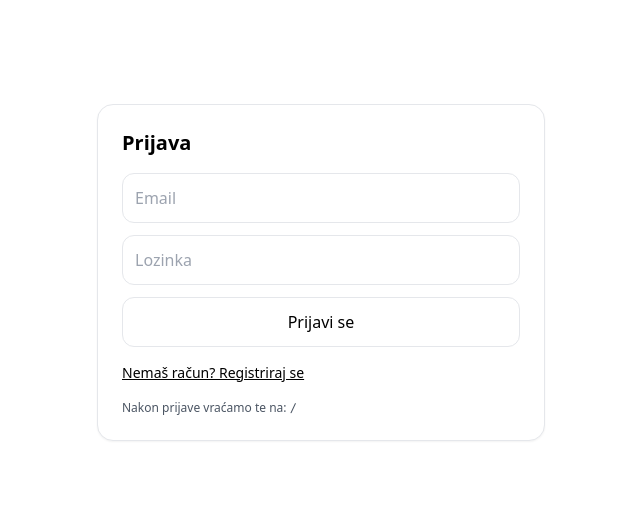
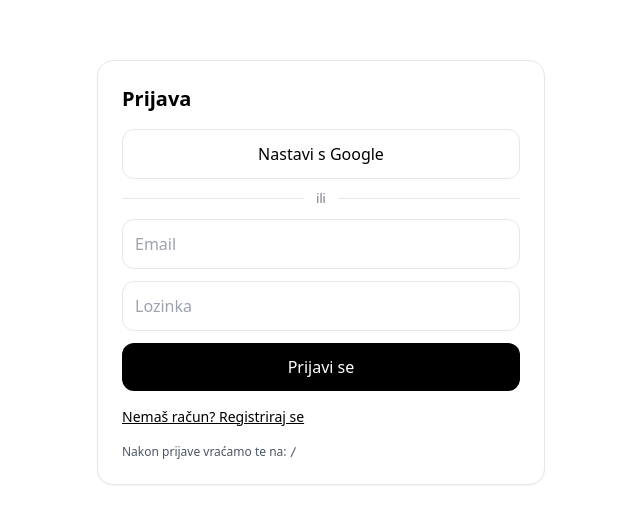
Before and after one commit to icyphotoget/usluge, a Next.js app: page /login in a window 1280 px wide. Shown: the part 128-652 px from the top of the page, without its empty margins (319-959 px from the left). Built offline with nearby package versions, Linux system fonts and the light colour scheme; no server answers.

Commit message:
Add Google OAuth login

```diff
--- a/app/login/LoginClient.tsx
+++ b/app/login/LoginClient.tsx
@@ -5,6 +5,7 @@ import { supabase } from "@/lib/supabaseBrowser";
 import { useRouter, useSearchParams } from "next/navigation";
 
 function safeNext(nextParam: string | null) {
+  // allow only internal paths to avoid open-redirect issues
   if (!nextParam) return "/";
   if (!nextParam.startsWith("/")) return "/";
   if (nextParam.startsWith("//")) return "/";
@@ -33,6 +34,28 @@ export default function LoginClient() {
     // eslint-disable-next-line react-hooks/exhaustive-deps
   }, []);
 
+  async function loginWithGoogle() {
+    setError(null);
+    setBusy(true);
+
+    try {
+      // After Google callback, Supabase will send the browser to redirectTo.
+      // We redirect back into /login?next=... so our existing session check can push(nextPath).
+      const redirectTo = `${window.location.origin}/login?next=${encodeURIComponent(nextPath)}`;
+
+      const { error } = await supabase.auth.signInWithOAuth({
+        provider: "google",
+        options: { redirectTo },
+      });
+
+      if (error) throw error;
+      // no router push here — browser navigates to Google OAuth flow
+    } catch (e: any) {
+      setError(e?.message ?? "Greška");
+      setBusy(false);
+    }
+  }
+
   async function onSubmit(e: React.FormEvent) {
     e.preventDefault();
     setError(null);
@@ -47,6 +70,7 @@ export default function LoginClient() {
         });
         if (error) throw error;
 
+        // If email confirmation is ON, session might not exist yet.
         const { data: sess } = await supabase.auth.getSession();
         if (sess.session) r.push(nextPath);
         else r.push("/login?next=" + encodeURIComponent(nextPath));
@@ -70,7 +94,24 @@ export default function LoginClient() {
           {mode === "login" ? "Prijava" : "Registracija"}
         </h1>
 
-        <form onSubmit={onSubmit} className="mt-4 space-y-3">
+        {/* GOOGLE */}
+        <button
+          type="button"
+          onClick={loginWithGoogle}
+          disabled={busy}
+          className="mt-4 w-full rounded-xl border p-3 font-medium hover:bg-gray-50 disabled:opacity-60"
+        >
+          Nastavi s Google
+        </button>
+
+        <div className="my-3 flex items-center gap-3">
+          <div className="h-px flex-1 bg-gray-200" />
+          <div className="text-xs text-gray-500">ili</div>
+          <div className="h-px flex-1 bg-gray-200" />
+        </div>
+
+        {/* EMAIL/PASS FORM */}
+        <form onSubmit={onSubmit} className="space-y-3">
           {mode === "register" && (
             <input
               className="w-full rounded-xl border p-3"
@@ -103,7 +144,7 @@ export default function LoginClient() {
 
           <button
             disabled={busy}
-            className="w-full rounded-xl border p-3 font-medium disabled:opacity-60"
+            className="w-full rounded-xl bg-black p-3 font-medium text-white hover:opacity-90 disabled:opacity-60"
           >
             {busy ? "..." : mode === "login" ? "Prijavi se" : "Registriraj se"}
           </button>
```
